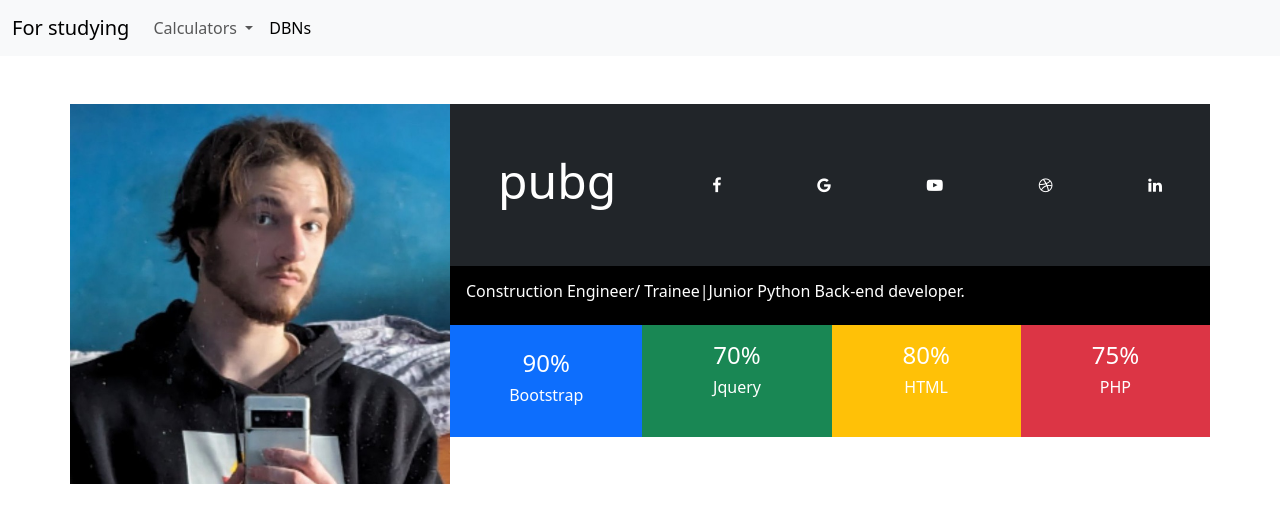
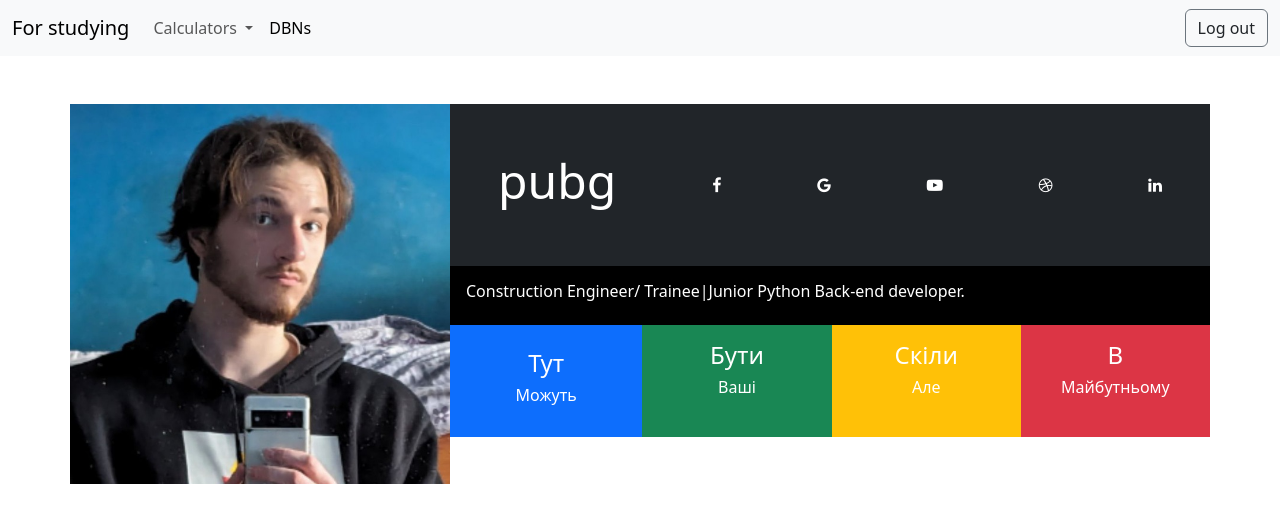
Before and after one commit to pubgpubg85/for_studying, a Django app: page /main_page/ in a window 1280 px wide. Shown: the top 523 px of the page. Run offline with Django 5.2, Linux system fonts and the light colour scheme; a user stored in the database is signed in; data comes from the database, SQL or seed files in the repository; some libraries are stand-ins or nearby versions.

Commit message:
logout that isn't work

```diff
--- a/main_page/templates/main_page/index.html
+++ b/main_page/templates/main_page/index.html
@@ -25,20 +25,20 @@
                 </div>
                 <div class="d-flex flex-row text-white">
                     <div class="p-4 bg-primary text-center skill-block">
-                        <h4>90%</h4>
-                        <h6>Bootstrap</h6>
+                        <h4>Тут</h4>
+                        <h6>Можуть</h6>
                     </div>
                     <div class="p-3 bg-success text-center skill-block">
-                        <h4>70%</h4>
-                        <h6>Jquery</h6>
+                        <h4>Бути</h4>
+                        <h6>Ваші</h6>
                     </div>
                     <div class="p-3 bg-warning text-center skill-block">
-                        <h4>80%</h4>
-                        <h6>HTML</h6>
+                        <h4>Скіли</h4>
+                        <h6>Але</h6>
                     </div>
                     <div class="p-3 bg-danger text-center skill-block">
-                        <h4>75%</h4>
-                        <h6>PHP</h6>
+                        <h4>В</h4>
+                        <h6>Майбутньому</h6>
                     </div>
                 </div>
             </div>
--- a/main_page/templates/main_page/nav.html
+++ b/main_page/templates/main_page/nav.html
@@ -19,7 +19,7 @@
                 aria-controls="navbarNavDropdown" aria-expanded="false" aria-label="Toggle navigation">
             <span class="navbar-toggler-icon"></span>
         </button>
-        <div class="collapse navbar-collapse" id="navbarNavDropdown">
+        <div class="collapse navbar-collapse justify-content-between" id="navbarNavDropdown">
             <ul class="navbar-nav">
                 <li class="nav-item dropdown">
                     <a class="nav-link dropdown-toggle" href="#" role="button" data-bs-toggle="dropdown"
@@ -31,9 +31,14 @@
                         </li>
                         <li><a class="dropdown-item" href="{% url 'proportion:proportion' %}">Proportion</a></li>
                     </ul>
+                </li>
                 <li class="nav-item">
                     <a class="nav-link active" aria-current="page" href="{% url 'dbn:dbn' %}">DBNs</a>
                 </li>
+            </ul>
+            <ul class="navbar-nav">
+                <li class="nav-item">
+                    <a onclick="location.href='{% url 'logout' %}?next=/main_page/main_page/'" class="btn btn-outline-secondary">Log out</a>
                 </li>
             </ul>
         </div>
```
